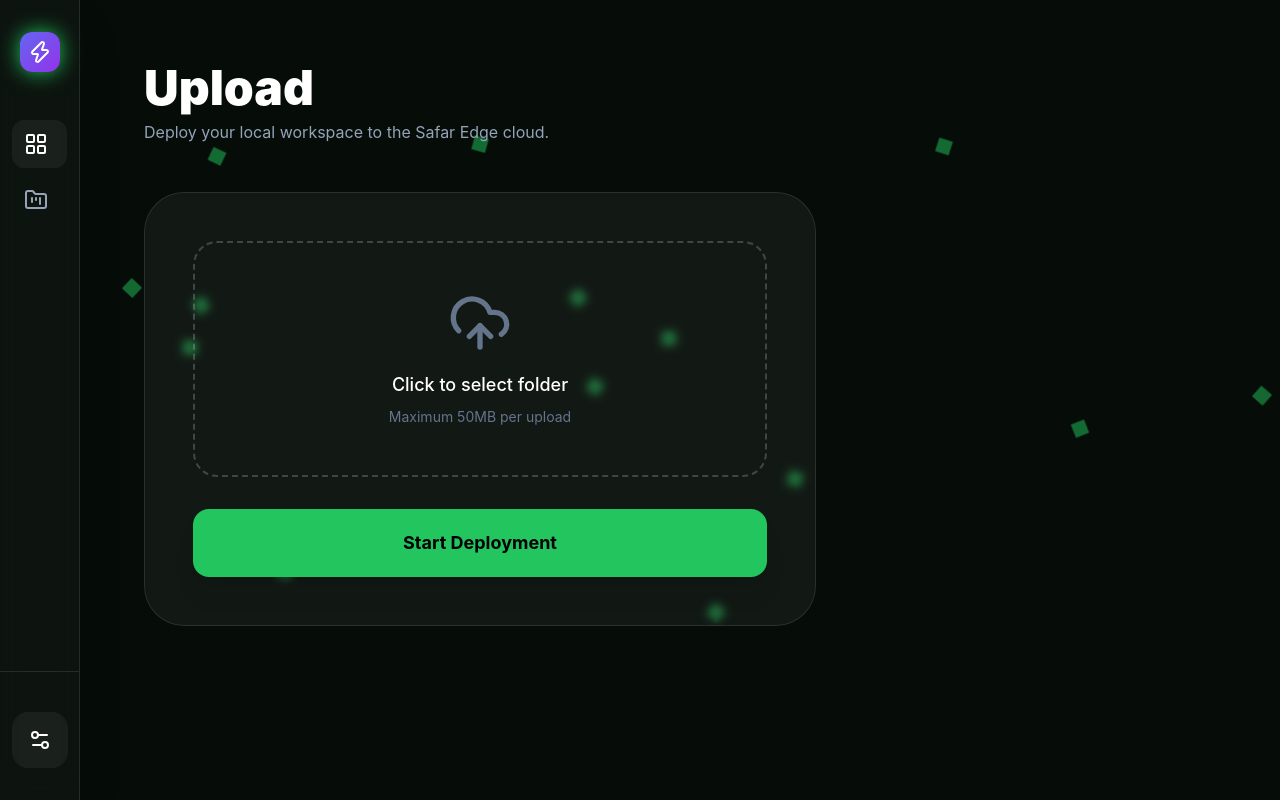
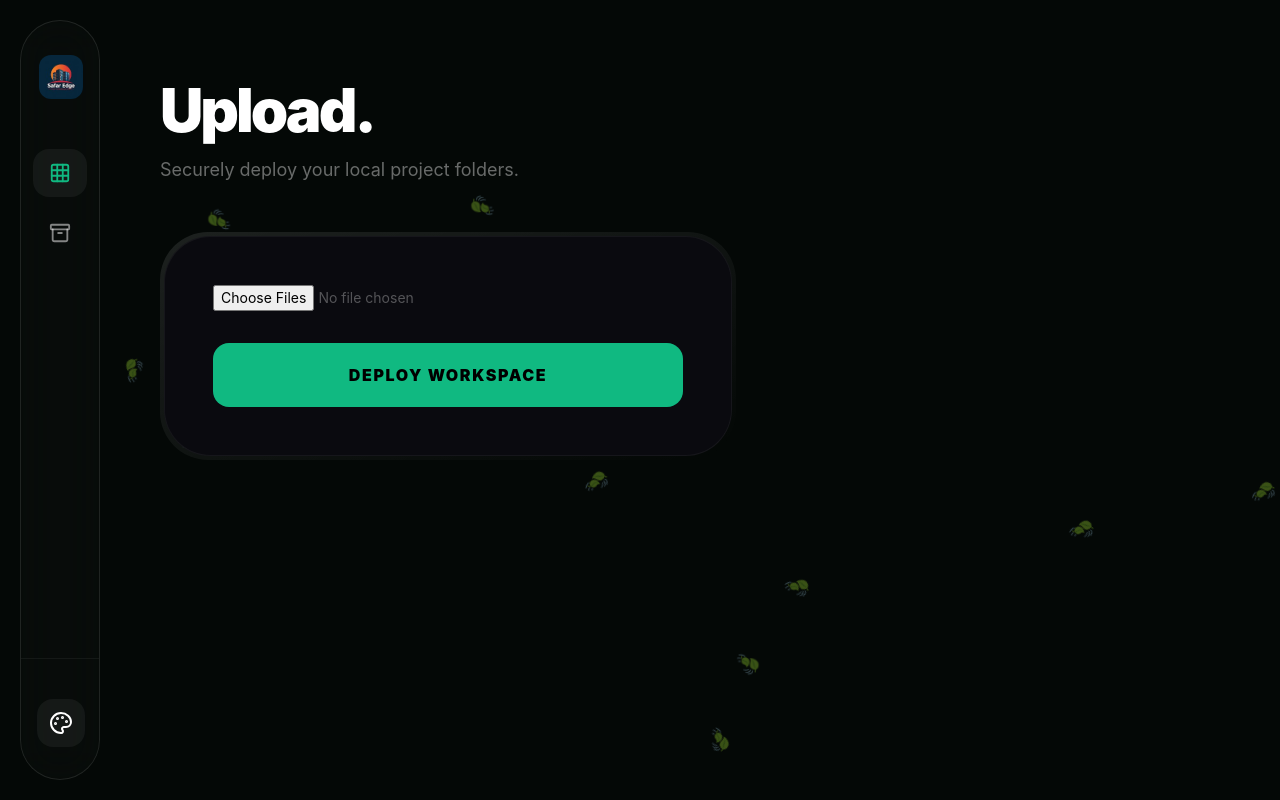
Before and after one commit to saffar731/SET-2, a Flask app: page / in a window 1280 px wide. Run offline with Flask 3, Linux system fonts and the light colour scheme; parts of the project's set-up code (start-up, migrations or seed data) failed here and were passed over; some libraries are stand-ins or nearby versions.

Commit message:
Refactor index.html for improved layout and themes
Updated the HTML structure and styles for the Safar Edge dashboard, including theme management and sidebar functionality.

```diff
--- a/templates/index.html
+++ b/templates/index.html
@@ -3,174 +3,157 @@
 <head>
     <meta charset="UTF-8">
     <meta name="viewport" content="width=device-width, initial-scale=1.0">
-    <title>Safar Edge | Pro Dashboard</title>
+    <link rel="icon" type="image/jpeg" href="{{ url_for('static', filename='channels4_profile.png.jpg') }}">
+    <title>Safar Edge | NextGen</title>
+
     <script src="https://cdn.tailwindcss.com"></script>
     <script src="https://unpkg.com/lucide@latest"></script>
+
     <style>
-        :root { --accent: #6366f1; --bg-main: #0a0a0f; }
-        [data-theme="nature"] { --accent: #22c55e; --bg-main: #060d08; }
-        [data-theme="ocean"] { --accent: #0ea5e9; --bg-main: #020817; }
-        [data-theme="fire"] { --accent: #f43f5e; --bg-main: #110404; }
-        [data-theme="smile"] { --accent: #f59e0b; --bg-main: #140e02; }
+        :root { --accent: #6366f1; --bg: #030305; }
+        [data-theme="nature"] { --accent: #10b981; --bg: #040806; }
+        [data-theme="ocean"] { --accent: #0ea5e9; --bg: #020617; }
+        [data-theme="smile"] { --accent: #f59e0b; --bg: #0f0a02; }
 
-        body { background-color: var(--bg-main); color: white; transition: 0.8s cubic-bezier(0.4, 0, 0.2, 1); overflow: hidden; height: 100vh; font-family: 'Inter', sans-serif; }
+        body { background-color: var(--bg); color: white; margin: 0; overflow: hidden; height: 100vh; font-family: 'Inter', sans-serif; transition: 0.8s ease; }
 
         /* Glassmorphism Sidebar */
         aside {
-            background: rgba(255, 255, 255, 0.03);
-            backdrop-filter: blur(15px);
-            border-right: 1px solid rgba(255, 255, 255, 0.1);
-            transition: width 0.4s ease;
+            position: fixed; top: 20px; left: 20px; bottom: 20px;
+            background: rgba(255, 255, 255, 0.02);
+            backdrop-filter: blur(20px);
+            border: 1px solid rgba(255, 255, 255, 0.1);
+            z-index: 100; transition: width 0.4s cubic-bezier(0.4, 0, 0.2, 1);
         }
 
-        /* --- Real Animations --- */
-        .ani-container { position: fixed; inset: 0; pointer-events: none; z-index: -1; }
+        /* Fixed Alignment */
+        .nav-link { display: flex; align-items: center; padding: 12px 16px; width: 100%; border-radius: 16px; transition: 0.3s; color: rgba(255,255,255,0.5); }
+        .nav-link.active, .nav-link:hover { background: rgba(255,255,255,0.05); color: var(--accent); }
 
-        /* Water Waves */
-        .wave { position: absolute; bottom: 0; left: 0; width: 200%; height: 150px; background: url('https://cdn.pixabay.com/photo/2017/02/07/16/47/waves-2046404_1280.png'); background-repeat: repeat-x; opacity: 0.1; animation: waveMove 15s linear infinite; display: none; }
-        @keyframes waveMove { from { transform: translateX(0); } to { transform: translateX(-50%); } }
+        /* Animation Layers */
+        #ani-layer { position: fixed; inset: 0; pointer-events: none; z-index: -1; }
+        .wave { position: absolute; bottom: 0; width: 200%; height: 120px; background: url('https://i.imgur.com/vHqY7bM.png'); opacity: 0.1; animation: moveWave 12s linear infinite; display: none; }
+        @keyframes moveWave { from { transform: translateX(0); } to { transform: translateX(-50%); } }
 
-        /* Falling Leaves */
-        .leaf { position: absolute; top: -50px; width: 20px; height: 20px; background: var(--accent); clip-path: polygon(50% 0%, 100% 50%, 50% 100%, 0% 50%); opacity: 0.5; animation: fall 8s linear infinite; display: none; }
-        @keyframes fall {
-            0% { transform: translateY(0) rotate(0deg); opacity: 0; }
-            10% { opacity: 0.5; }
-            90% { opacity: 0.5; }
-            100% { transform: translateY(110vh) rotate(720deg); opacity: 0; }
-        }
+        .leaf { position: absolute; top: -20px; font-size: 20px; color: var(--accent); opacity: 0.4; animation: leafFall 7s linear infinite; display: none; }
+        @keyframes leafFall { 100% { transform: translateY(110vh) rotate(360deg); } }
 
-        /* Smile Image */
-        #smile-img { position: fixed; bottom: -20px; right: -20px; width: 300px; filter: grayscale(1) brightness(0.5); opacity: 0.15; display: none; }
-
-        /* Layout */
-        .page { display: none; opacity: 0; transform: translateY(20px); transition: 0.5s ease; }
-        .page.active { display: block; opacity: 1; transform: translateY(0); }
+        /* LOGO GLOW */
+        .logo-box { width: 48px; height: 48px; border-radius: 14px; overflow: hidden; border: 2px solid transparent; transition: 0.4s; }
+        .logo-box:hover { border-color: var(--accent); box-shadow: 0 0 20px var(--accent); transform: scale(1.1); }
     </style>
 </head>
 <body data-theme="nature">
 
-    <div class="ani-container" id="ani-box">
-        <div class="wave" id="wave-1"></div>
-        <img src="https://i.imgur.com/u0Eon6H.png" id="smile-img" alt="Smile">
+    <div id="ani-layer">
+        <div id="wave-ani" class="wave"></div>
+        <div id="leaf-box"></div>
+        <img id="smile-img" src="https://i.imgur.com/9vYJ6M8.png" class="absolute bottom-10 right-10 w-64 opacity-10 hidden">
     </div>
 
-    <div class="flex h-full">
-        <aside id="sidebar" class="w-20 flex flex-col py-8 items-start shadow-2xl relative z-50">
-            <div class="px-5 mb-12">
-                <div class="w-10 h-10 rounded-xl bg-gradient-to-br from-indigo-500 to-purple-600 flex items-center justify-center shadow-[0_0_20px_var(--accent)]">
-                    <i data-lucide="zap" class="text-white w-6 h-6"></i>
+    <aside id="sidebar" class="w-20 rounded-[2.5rem] py-8 flex flex-col items-start overflow-hidden">
+        <div class="px-4 mb-12">
+            <div class="logo-box">
+                <img src="{{ url_for('static', filename='channels4_profile.png.jpg') }}" class="w-full h-full object-cover">
             </div>
         </div>
 
-            <nav class="flex-1 w-full space-y-2 px-3">
-                <button onclick="showPage('tools', this)" class="nav-link w-full flex items-center p-3 rounded-xl transition-all text-accent bg-white/5">
-                    <i data-lucide="layout-grid"></i>
-                    <span class="sidebar-text hidden ml-4 font-semibold whitespace-nowrap">Dashboard</span>
+        <nav class="flex-1 w-full px-3 space-y-3">
+            <button onclick="showPage('tools', this)" class="nav-link active">
+                <i data-lucide="grid"></i><span class="sidebar-text hidden ml-4 font-bold">Dashboard</span>
             </button>
-                <button onclick="showPage('downloads', this)" class="nav-link w-full flex items-center p-3 rounded-xl transition-all text-slate-400 hover:bg-white/5">
-                    <i data-lucide="folder-kanban"></i>
-                    <span class="sidebar-text hidden ml-4 font-semibold whitespace-nowrap">Projects</span>
+            <button onclick="showPage('downloads', this)" class="nav-link">
+                <i data-lucide="archive"></i><span class="sidebar-text hidden ml-4 font-bold">Projects</span>
             </button>
         </nav>
 
-            <div class="px-3 w-full border-t border-white/10 pt-6 space-y-4">
-                <div id="theme-grid" class="hidden grid grid-cols-2 gap-2 mb-4">
-                    <button onclick="setTheme('nature')" class="w-8 h-8 rounded-lg bg-green-500 hover:scale-110 transition"></button>
-                    <button onclick="setTheme('ocean')" class="w-8 h-8 rounded-lg bg-blue-500 hover:scale-110 transition"></button>
-                    <button onclick="setTheme('fire')" class="w-8 h-8 rounded-lg bg-red-500 hover:scale-110 transition"></button>
-                    <button onclick="setTheme('smile')" class="w-8 h-8 rounded-lg bg-amber-500 hover:scale-110 transition"></button>
+        <div class="px-4 w-full space-y-4 border-t border-white/5 pt-6">
+            <div id="theme-grid" class="hidden grid grid-cols-2 gap-2 mb-2">
+                <button onclick="setTheme('nature')" class="w-8 h-8 rounded-full bg-green-500"></button>
+                <button onclick="setTheme('ocean')" class="w-8 h-8 rounded-full bg-blue-500"></button>
+                <button onclick="setTheme('smile')" class="w-8 h-8 rounded-full bg-yellow-500"></button>
             </div>
-                <button onclick="toggleSidebar()" class="w-14 h-14 bg-white/5 rounded-2xl flex items-center justify-center hover:bg-white/10 transition mx-auto">
-                    <i data-lucide="settings-2"></i>
+            <button onclick="toggleSidebar()" class="w-12 h-12 bg-white/5 rounded-2xl flex items-center justify-center hover:bg-white/10 transition">
+                <i data-lucide="palette"></i>
             </button>
         </div>
     </aside>
 
-        <main class="flex-1 overflow-y-auto p-8 md:p-16">
-            <section id="tools" class="page active">
-                <h1 class="text-5xl font-black mb-2">Upload</h1>
-                <p class="text-slate-400 mb-12">Deploy your local workspace to the Safar Edge cloud.</p>
+    <main id="main-content" class="flex-1 p-10 md:p-20 transition-all ml-[80px]">
+        <section id="tools" class="page-content block">
+            <h1 class="text-6xl font-black tracking-tighter mb-4">Upload.</h1>
+            <p class="text-white/40 mb-12 text-lg">Securely deploy your local project folders.</p>
 
-                <form action="/upload" method="POST" enctype="multipart/form-data" class="max-w-2xl bg-white/5 border border-white/10 p-12 rounded-[2.5rem] backdrop-blur-sm">
-                    <div class="border-2 border-dashed border-white/20 rounded-3xl p-12 text-center hover:border-accent transition-colors group">
-                        <input type="file" name="file" webkitdirectory directory multiple class="hidden" id="file-input">
-                        <label for="file-input" class="cursor-pointer">
-                            <i data-lucide="upload-cloud" class="w-16 h-16 mx-auto mb-4 text-slate-500 group-hover:text-accent transition"></i>
-                            <p class="text-lg font-medium">Click to select folder</p>
-                            <p class="text-sm text-slate-500 mt-2">Maximum 50MB per upload</p>
-                        </label>
+            <form action="/upload" method="POST" enctype="multipart/form-data" class="max-w-xl p-1 bg-gradient-to-br from-white/10 to-transparent rounded-[3rem]">
+                <div class="bg-[#0a0a0f] rounded-[2.9rem] p-12 text-center border border-white/5">
+                    <input type="file" name="file" webkitdirectory directory multiple class="block w-full text-sm text-white/30 mb-8">
+                    <button type="submit" class="w-full py-5 rounded-2xl font-black uppercase tracking-widest text-black transition-transform active:scale-95" style="background: var(--accent);">Deploy Workspace</button>
                 </div>
-                    <button type="submit" class="w-full mt-8 py-5 rounded-2xl font-bold text-lg shadow-xl hover:scale-[1.02] active:scale-95 transition-all" style="background: var(--accent); color: #000;">Start Deployment</button>
             </form>
         </section>
 
-            <section id="downloads" class="page">
-                <h1 class="text-5xl font-black mb-12">Cloud Explorer</h1>
-                <div class="grid md:grid-cols-2 gap-4 max-w-4xl">
+        <section id="downloads" class="page-content hidden">
+            <h1 class="text-6xl font-black tracking-tighter mb-12">Projects.</h1>
+            <div class="grid gap-4 max-w-2xl">
+                {% if items %}
                     {% for item in items %}
-                    <div class="p-6 bg-white/5 border border-white/10 rounded-3xl flex items-center justify-between hover:bg-white/[0.08] transition">
-                        <div class="flex items-center gap-4">
-                            <div class="w-12 h-12 rounded-xl bg-white/5 flex items-center justify-center text-accent">
-                                <i data-lucide="{{ 'folder' if item.is_dir else 'file-text' }}"></i>
+                    <div class="flex items-center justify-between p-6 bg-white/[0.02] border border-white/5 rounded-3xl hover:bg-white/[0.05] transition">
+                        <div class="flex items-center gap-5">
+                            <i data-lucide="{{ 'folder' if item.is_dir else 'file' }}" class="text-accent w-8 h-8"></i>
+                            <span class="text-xl font-bold">{{ item.name }}</span>
                         </div>
-                            <span class="font-bold truncate max-w-[150px]">{{ item.name }}</span>
-                        </div>
-                        <a href="{{ url_for('download_item', filename=item.name) }}" class="px-6 py-2 bg-white/10 hover:bg-white hover:text-black rounded-xl font-bold transition">Download</a>
+                        <a href="{{ url_for('download_item', filename=item.name) }}" class="px-8 py-3 bg-white text-black font-black rounded-2xl text-sm">Download</a>
                     </div>
                     {% endfor %}
+                {% else %}
+                    <p class="text-white/20 italic">No projects found in cloud storage.</p>
+                {% endif %}
             </div>
         </section>
     </main>
-    </div>
 
     <script>
         lucide.createIcons();
-        let sidebarOpen = false;
+        let isOpen = false;
 
         function toggleSidebar() {
-            sidebarOpen = !sidebarOpen;
+            isOpen = !isOpen;
             const side = document.getElementById('sidebar');
-            side.style.width = sidebarOpen ? '260px' : '80px';
-            document.querySelectorAll('.sidebar-text').forEach(t => t.classList.toggle('hidden', !sidebarOpen));
-            document.getElementById('theme-grid').classList.toggle('hidden', !sidebarOpen);
+            const main = document.getElementById('main-content');
+            side.style.width = isOpen ? '260px' : '80px';
+            main.style.marginLeft = isOpen ? '280px' : '100px';
+            document.querySelectorAll('.sidebar-text').forEach(t => t.classList.toggle('hidden', !isOpen));
+            document.getElementById('theme-grid').classList.toggle('hidden', !isOpen);
         }
 
         function setTheme(theme) {
             document.body.setAttribute('data-theme', theme);
+            document.getElementById('wave-ani').style.display = theme === 'ocean' ? 'block' : 'none';
+            document.getElementById('smile-img').style.display = theme === 'smile' ? 'block' : 'none';
 
-            // Clear animations
-            document.querySelectorAll('.leaf').forEach(l => l.remove());
-            document.getElementById('wave-1').style.display = 'none';
-            document.getElementById('smile-img').style.display = 'none';
-
+            const lb = document.getElementById('leaf-box');
+            lb.innerHTML = '';
             if(theme === 'nature') {
-                for(let i=0; i<15; i++) {
-                    const leaf = document.createElement('div');
-                    leaf.className = 'leaf';
-                    leaf.style.left = Math.random() * 100 + 'vw';
-                    leaf.style.animationDelay = Math.random() * 5 + 's';
-                    leaf.style.display = 'block';
-                    document.getElementById('ani-box').appendChild(leaf);
+                for(let i=0; i<12; i++) {
+                    const l = document.createElement('div');
+                    l.className = 'leaf';
+                    l.innerHTML = '🍃';
+                    l.style.left = Math.random() * 100 + 'vw';
+                    l.style.animationDelay = Math.random() * 5 + 's';
+                    l.style.display = 'block';
+                    lb.appendChild(l);
                 }
-            } else if(theme === 'ocean') {
-                document.getElementById('wave-1').style.display = 'block';
-            } else if(theme === 'smile') {
-                document.getElementById('smile-img').style.display = 'block';
             }
         }
 
         function showPage(id, btn) {
-            document.querySelectorAll('.page').forEach(p => p.classList.remove('active'));
-            document.getElementById(id).classList.add('active');
-            document.querySelectorAll('.nav-link').forEach(l => {
-                l.classList.remove('text-accent', 'bg-white/5');
-                l.classList.add('text-slate-400');
-            });
-            btn.classList.add('text-accent', 'bg-white/5');
+            document.querySelectorAll('.page-content').forEach(p => p.classList.replace('block', 'hidden'));
+            document.getElementById(id).classList.replace('hidden', 'block');
+            document.querySelectorAll('.nav-link').forEach(l => l.classList.remove('active'));
+            btn.classList.add('active');
         }
 
-        // Default theme start
-        setTheme('nature');
+        setTheme('nature'); // Start with nature
     </script>
 </body>
 </html>
```
Lines whose indentation alone changed are shown as unchanged.
